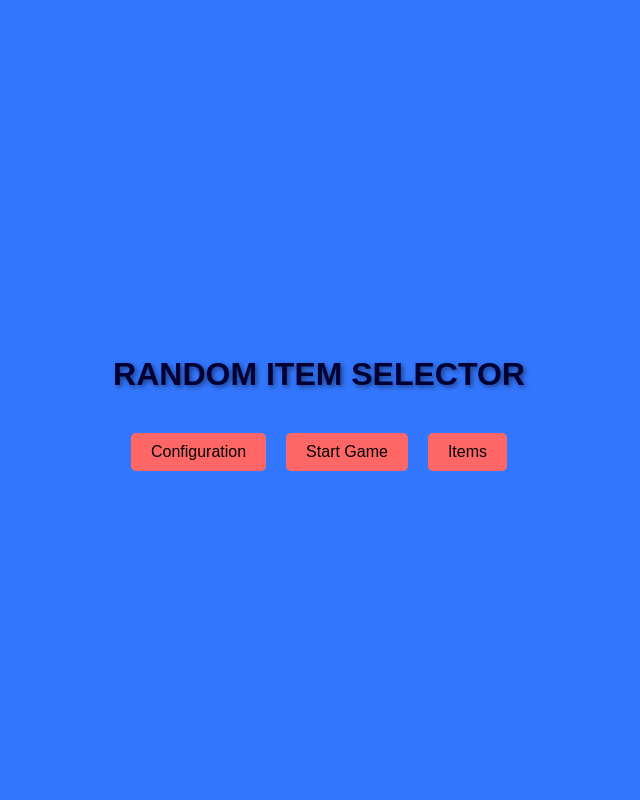
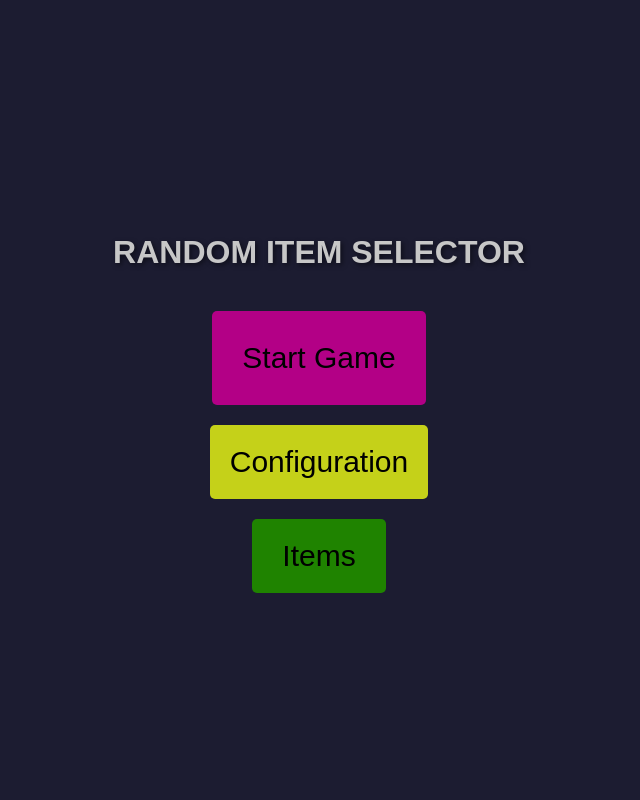
Before and after one commit to ShammerY/MC_item_selector, a Flask app: page / in a window 1280 px wide. Shown: the whole page, without its empty margins (321-961 px from the left). Run offline with Flask 3, Linux system fonts and the light colour scheme.

Commit message:
fix: arranged some css

```diff
--- a/src/static/styles.css
+++ b/src/static/styles.css
@@ -1,5 +1,5 @@
 body {
-    background-color: #3377ff; /* Morado oscuro */
+    background-color: #1c1c31; /* Morado oscuro */
     text-align: center; /* Centra el contenido horizontalmente */
     color: white;
     font-family: Arial, sans-serif;
@@ -11,32 +11,41 @@ body {
     margin: 0;
 }
 
+
 h2 {
     font-size: 32px;
     font-weight: bold;
-    color: #000033; /* Dorado */
+    color: #c7c7c7; /* Dorado */
     text-shadow: 2px 2px 5px rgba(0, 0, 0, 0.5);
     margin-bottom: 40px; /* Espacio con los botones */
 }
 
 .container {
     display: flex;
-    justify-content: center;
+    flex-direction: column;
     gap: 20px;
 }
 
+.config-button{
+    padding: 20px 20px;
+    font-size: 30px;
+    background-color: #c5d119;
+    border: none;
+    border-radius: 5px;
+    cursor: pointer;
+}
 .side-button {
-    padding: 10px 20px;
-    font-size: 16px;
-    background-color: #ff6666;
+    padding: 20px 30px;
+    font-size: 30px;
+    background-color: #1f8300;
     border: none;
     border-radius: 5px;
     cursor: pointer;
 }
 
 .main-button {
-    padding: 15px 30px;
-    font-size: 20px;
+    padding: 30px 30px;
+    font-size: 30px;
     background-color: #b30086;
     border: none;
     border-radius: 5px;
--- a/src/templates/index.html
+++ b/src/templates/index.html
@@ -12,11 +12,11 @@
     </div>
 
     <div class="container">
+        <a href="/start_game">
+            <button class="main-button">Start Game</button>
+        </a>
         <a href="/item_category">
-            <button class="side-button">Configuration</button>
-        </a>
-        <a href="/start_game">
-            <button class="side-button">Start Game</button>
+            <button class="config-button">Configuration</button>
         </a>
         <a href="/item_category">
             <button class="side-button">Items</button>
```
Also changed, not shown: src/items.db, src/static/uploads/cooked_salmon.png (added), src/static/uploads/emerald.png (added), src/static/uploads/flower_pot.jpg (added), src/static/uploads/poisonous_potato.png (added), src/static/uploads/prismarine.png (added).
